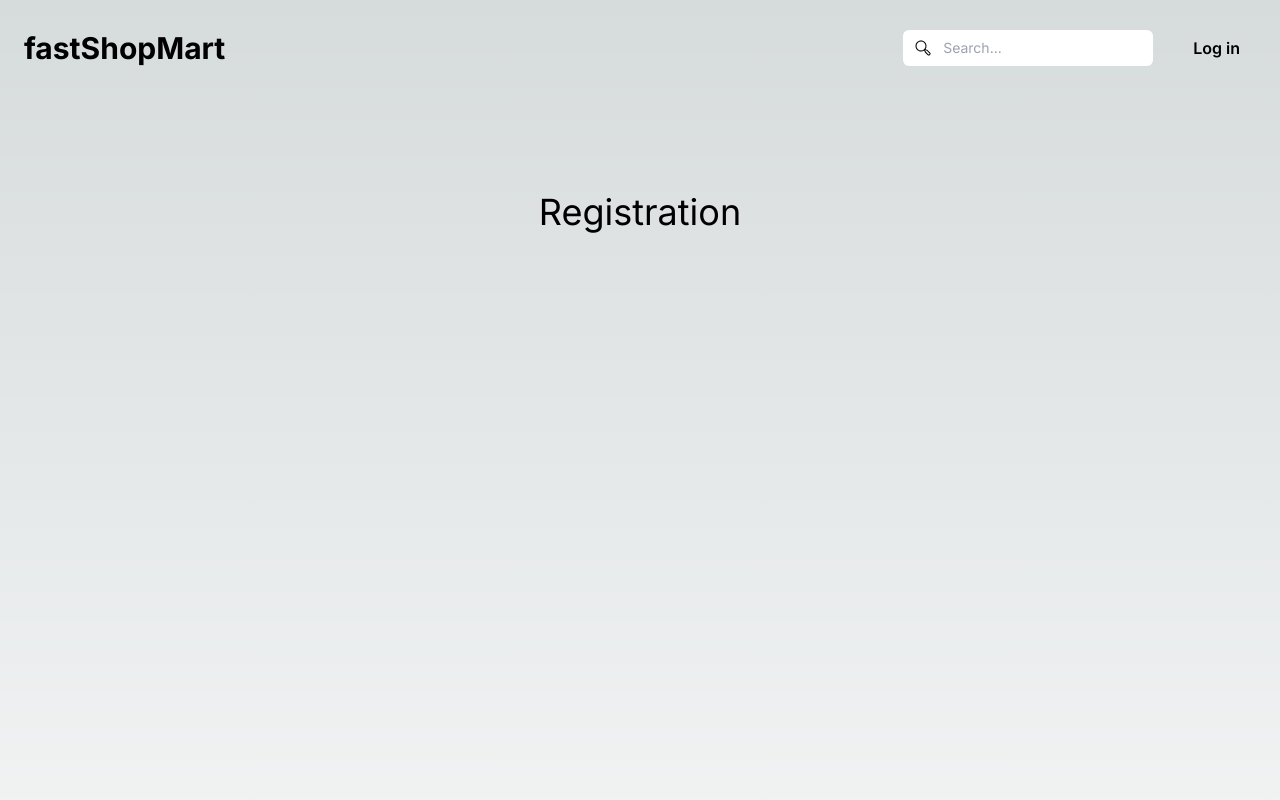
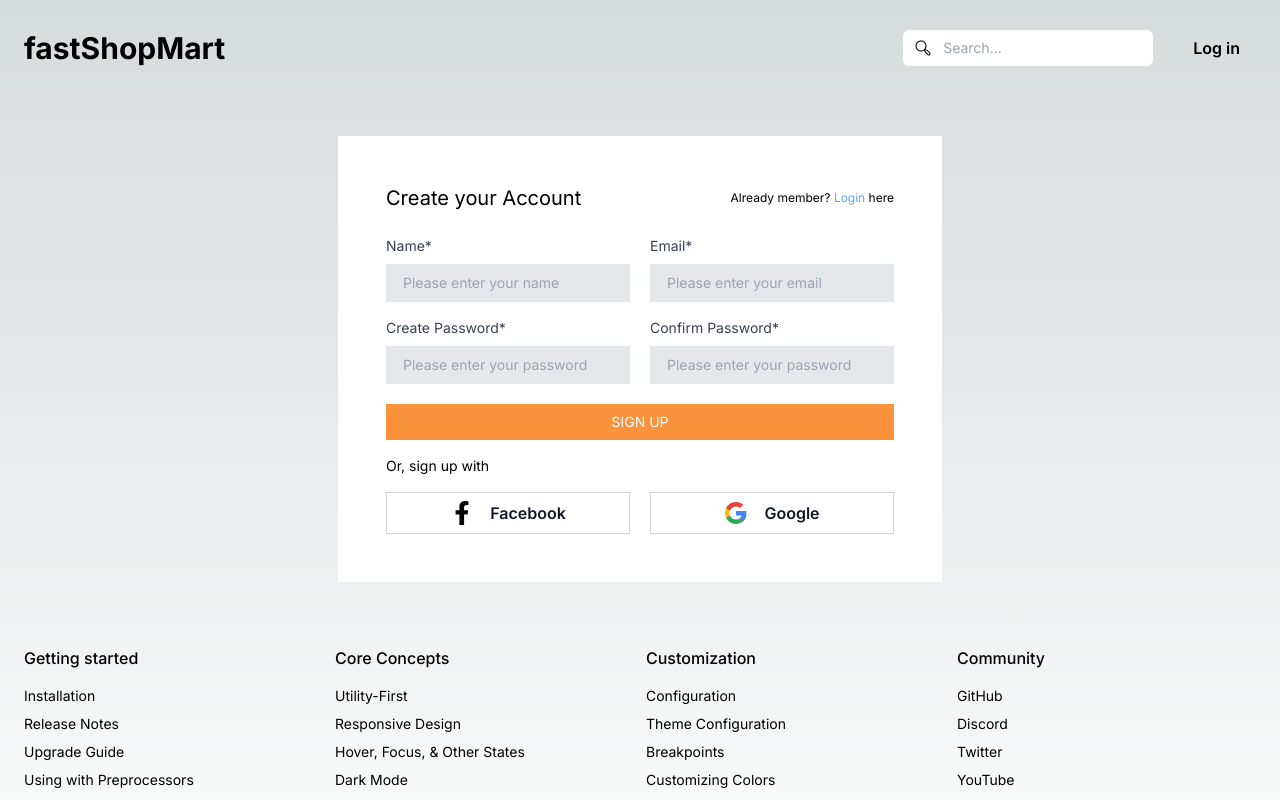
Before and after one commit to jharnakhatun2/fastShopMart, a Next.js app: page /registration in a window 1280 px wide. Shown: the top 800 px of the page. Built offline with nearby package versions, Linux system fonts and the light colour scheme.

Commit message:
added sign up form

```diff
--- a/app/(common)/login/page.js
+++ b/app/(common)/login/page.js
@@ -5,7 +5,7 @@ export default function Login() {
         <h1 className="text-xl md:text-xl leading-tight">
           Welcome to FastShopMart ! Please login.
         </h1>
-        <div className="flex items-center justify-center">
+        <div className="block md:flex items-center justify-center">
           <div>
             <form className="mt-6" action="#" method="POST">
               <div>
@@ -13,7 +13,8 @@ export default function Login() {
                 <input
                   type="email"
                   placeholder="Please enter your Email"
-                  className="w-full px-4 py-2 bg-gray-200 mt-2 border text-sm focus:bg-white focus:outline-none" required
+                  className="w-full px-4 py-2 bg-gray-200 mt-2 border text-sm focus:bg-white focus:outline-none"
+                  required
                 />
               </div>
               <div className="mt-4">
@@ -35,15 +36,15 @@ export default function Login() {
                 </a>
               </div>
               <button
-              type="submit"
-              className="w-full block bg-orange-400 hover:bg-orange-500 text-white font-semibold px-4 py-2 mt-5"
-            >
-              Log In
-            </button>
+                type="submit"
+                className="w-full block bg-orange-400 hover:bg-orange-500 text-white font-semibold px-4 py-2 mt-5 mb-5 md:mb-0"
+              >
+                Log In
+              </button>
             </form>
           </div>
-          <div className="pl-10">
-            <p className="text-sm">Or, login with</p>
+          <div className="pl:0 md:pl-10">
+            <p className="text-sm md:mt-6">Or, login with</p>
             <button
               type="button"
               className="w-full block bg-white hover:bg-gray-100 focus:bg-gray-100 text-gray-900 font-semibold px-4 py-2 mb-5 mt-2 border border-gray-300"
--- a/app/(common)/registration/page.js
+++ b/app/(common)/registration/page.js
@@ -1,7 +1,123 @@
 export default function Registration() {
     return(
-        <main className="flex min-h-screen flex-col items-center justify-between p-24">
-      <h1 className='text-4xl'>Registration</h1>
+      <main className="flex items-center justify-between p-10">
+      <div className="bg-white mx-auto p-6 lg:p-16 xl:p-12">
+      <div className="block md:flex justify-between items-center">
+        <h1 className="text-xl md:text-xl leading-tight">
+        Create your Account
+        </h1>
+        <p className="text-xs">Already member? <a className="text-blue-400 cursor-pointer">Login</a> here</p>
+        </div>
+            <form className="mt-6" action="#">
+              <div className="block md:flex gap-5">
+              <div>
+                <label className="block text-gray-700 text-sm">Name*</label>
+                <input
+                  type="text"
+                  placeholder="Please enter your name"
+                  className="w-full px-4 py-2 bg-gray-200 mt-2 border text-sm focus:bg-white focus:outline-none"
+                  required
+                />
+              </div>
+              <div className="mt-4 md:mt-0">
+                <label className="block text-gray-700 text-sm">Email*</label>
+                <input
+                  type="email"
+                  placeholder="Please enter your email"
+                  className="w-full px-4 py-2 bg-gray-200 mt-2 border text-sm focus:bg-white focus:outline-none"
+                  required
+                />
+              </div>
+              </div>
+              <div className="block md:flex gap-5">
+              <div className="mt-4">
+                <label className="block text-gray-700 text-sm">Create Password*</label>
+                <input
+                  type="password"
+                  placeholder="Please enter your password"
+                  minLength={6}
+                  className="w-full px-4 py-2 bg-gray-200 mt-2 border text-sm focus:bg-white focus:outline-none"
+                  required
+                />
+              </div>
+              <div className="mt-4">
+                <label className="block text-gray-700 text-sm">Confirm Password*</label>
+                <input
+                  type="password"
+                  placeholder="Please enter your password"
+                  minLength={6}
+                  className="w-full px-4 py-2 bg-gray-200 mt-2 border text-sm focus:bg-white focus:outline-none"
+                  required
+                />
+              </div>
+              </div>
+              <button
+                type="submit"
+                className="w-full block bg-orange-400 hover:bg-orange-500 text-white px-4 py-2 mt-5 mb-5 md:mb-0 text-sm">
+                SIGN UP
+              </button>
+            </form>
+            <p className="text-sm md:my-4">Or, sign up with</p>
+            <div className="block md:flex gap-5">
+            <button
+              type="button"
+              className="w-full block bg-white hover:bg-gray-100 focus:bg-gray-100 text-gray-900 font-semibold px-4 py-2 border border-gray-300"
+            >
+              <div className="flex items-center justify-center">
+                <svg
+                  xmlns="http://www.w3.org/2000/svg"
+                  className="w-6 h-6"
+                  viewBox="0 0 320 512"
+                >
+                  <path d="M279.14 288l14.22-92.66h-88.91v-60.13c0-25.35 12.42-50.06 52.24-50.06h40.42V6.26S260.43 0 225.36 0c-73.22 0-121.08 44.38-121.08 124.72v70.62H22.89V288h81.39v224h100.17V288z" />
+                </svg>
+                <span className="ml-4">Facebook</span>
+              </div>
+            </button>
+            <button
+              type="button"
+              className="w-full block bg-white hover:bg-gray-100 focus:bg-gray-100 text-gray-900 font-semibold px-4 py-2 border border-gray-300"
+            >
+              <div className="flex items-center justify-center">
+                <svg
+                  xmlns="http://www.w3.org/2000/svg"
+                  xmlnsXlink="http://www.w3.org/1999/xlink"
+                  className="w-6 h-6"
+                  viewBox="0 0 48 48"
+                >
+                  <defs>
+                    <path
+                      id="a"
+                      d="M44.5 20H24v8.5h11.8C34.7 33.9 30.1 37 24 37c-7.2 0-13-5.8-13-13s5.8-13 13-13c3.1 0 5.9 1.1 8.1 2.9l6.4-6.4C34.6 4.1 29.6 2 24 2 11.8 2 2 11.8 2 24s9.8 22 22 22c11 0 21-8 21-22 0-1.3-.2-2.7-.5-4z"
+                    />
+                  </defs>
+                  <clipPath id="b">
+                    <use xlinkHref="#a" overflow="visible" />
+                  </clipPath>
+                  <path clipPath="url(#b)" fill="#FBBC05" d="M0 37V11l17 13z" />
+                  <path
+                    clipPath="url(#b)"
+                    fill="#EA4335"
+                    d="M0 11l17 13 7-6.1L48 14V0H0z"
+                  />
+                  <path
+                    clipPath="url(#b)"
+                    fill="#34A853"
+                    d="M0 37l30-23 7.9 1L48 0v48H0z"
+                  />
+                  <path
+                    clipPath="url(#b)"
+                    fill="#4285F4"
+                    d="M48 48L17 24l-4-3 35-10z"
+                  />
+                </svg>
+                <span className="ml-4">Google</span>
+              </div>
+            </button>
+            </div>
+          </div>
+
+
     </main>
     )
 }
```
